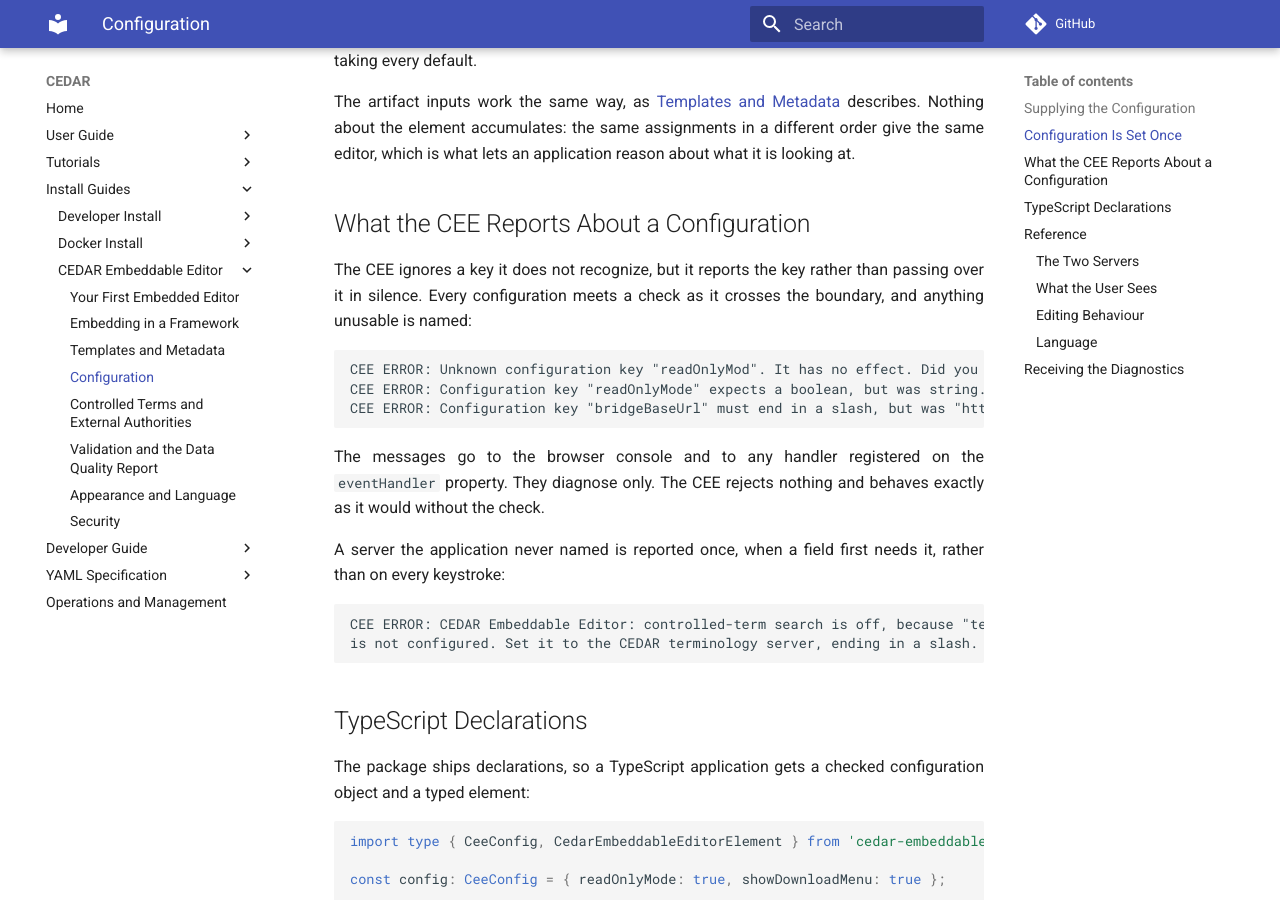
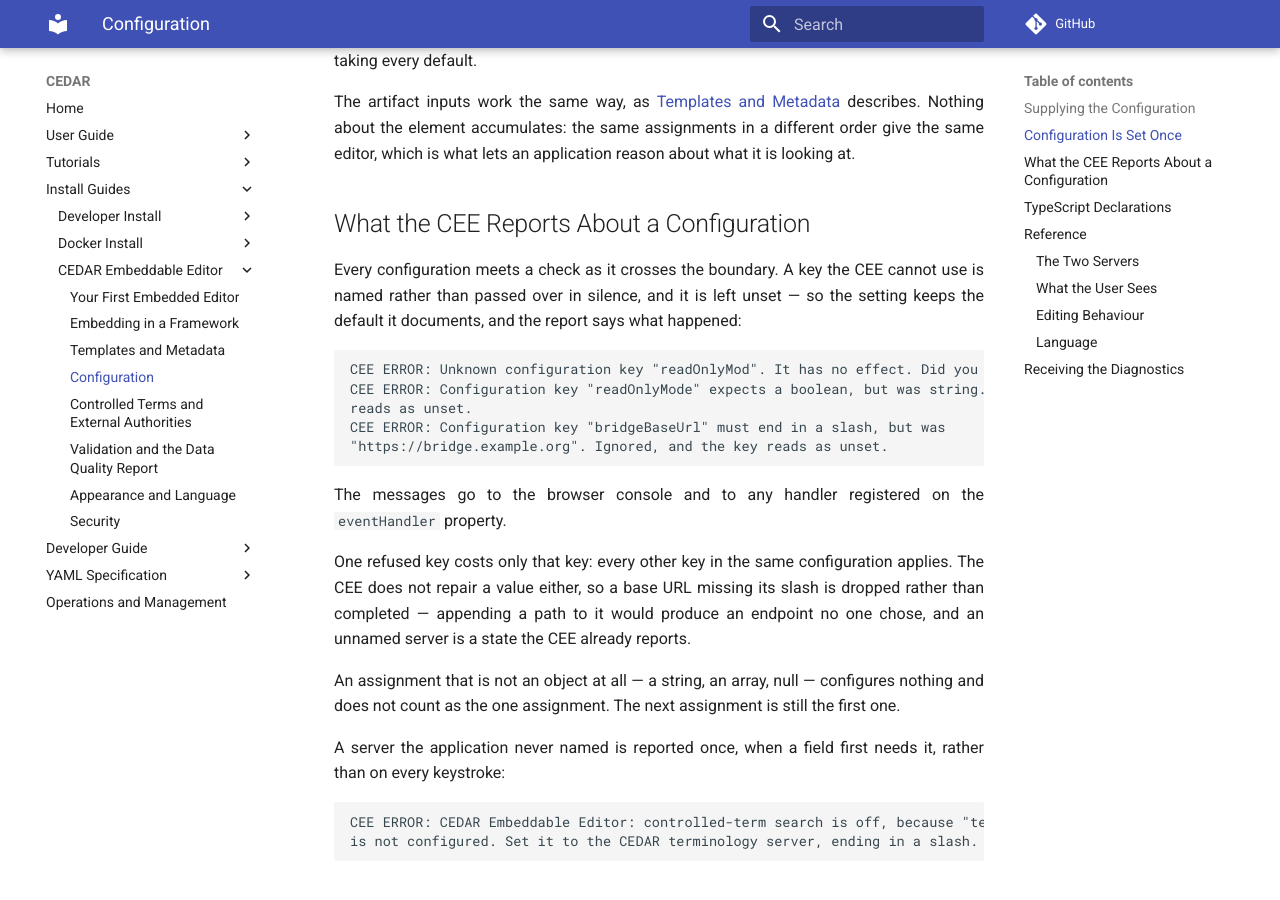
Before and after one commit to metadatacenter/cedar-mkdocs, an MkDocs documentation site: the page built from docs/cedar-embeddable-editor/configuration.md, in a window 1280 px wide and 900 px high, scrolled down 1063 px. Built offline with MkDocs 1.6.1 and Material for MkDocs 9.7.7, drawn with Linux system fonts in a browser that asks for light colours; comment, search, counter and statistics services are not loaded.

Commit message:
Say that an unusable configuration key is refused, not merely reported
It said the check diagnoses only and rejects nothing, which was true of the code
and wrong as a description of what a host gets: a reported key took effect anyway.
A refused key now reads as unset, one refusal costs only that key, a base URL is
dropped rather than repaired, and an assignment that is not an object leaves the
host its first assignment still to make.

Co-Authored-By: Claude Opus 5 <noreply@anthropic.com>

````diff
--- a/docs/cedar-embeddable-editor/configuration.md
+++ b/docs/cedar-embeddable-editor/configuration.md
@@ -52,19 +52,27 @@ same editor, which is what lets an application reason about what it is looking a
 
 ## What the CEE Reports About a Configuration
 
-The CEE ignores a key it does not recognize, but it reports the key rather than passing over it in
-silence. Every configuration meets a check as it crosses the boundary, and anything unusable is
-named:
+Every configuration meets a check as it crosses the boundary. A key the CEE cannot use is named
+rather than passed over in silence, and it is left unset — so the setting keeps the default it
+documents, and the report says what happened:
 
 ```
 CEE ERROR: Unknown configuration key "readOnlyMod". It has no effect. Did you mean "readOnlyMode"?
-CEE ERROR: Configuration key "readOnlyMode" expects a boolean, but was string. Ignored.
-CEE ERROR: Configuration key "bridgeBaseUrl" must end in a slash, but was "https://bridge.example.org".
+CEE ERROR: Configuration key "readOnlyMode" expects a boolean, but was string. Ignored, and the key
+reads as unset.
+CEE ERROR: Configuration key "bridgeBaseUrl" must end in a slash, but was
+"https://bridge.example.org". Ignored, and the key reads as unset.
 ```
 
-The messages go to the browser console and to any handler registered on the `eventHandler`
-property. They diagnose only. The CEE rejects nothing and behaves exactly as it would without the
-check.
+The messages go to the browser console and to any handler registered on the `eventHandler` property.
+
+One refused key costs only that key: every other key in the same configuration applies. The CEE does
+not repair a value either, so a base URL missing its slash is dropped rather than completed —
+appending a path to it would produce an endpoint no one chose, and an unnamed server is a state the
+CEE already reports.
+
+An assignment that is not an object at all — a string, an array, null — configures nothing and does
+not count as the one assignment. The next assignment is still the first one.
 
 A server the application never named is reported once, when a field first needs it, rather than on
 every keystroke:
````
